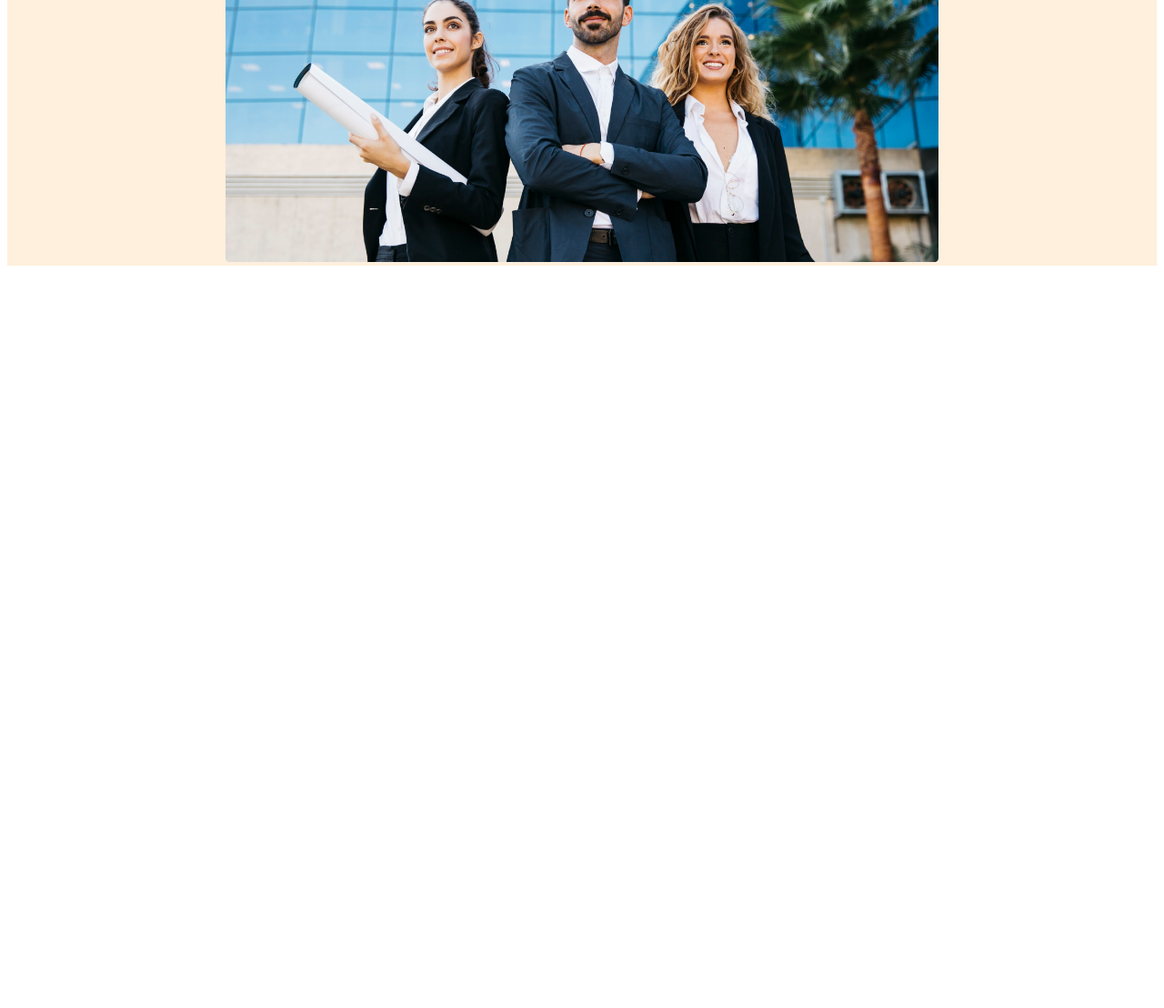
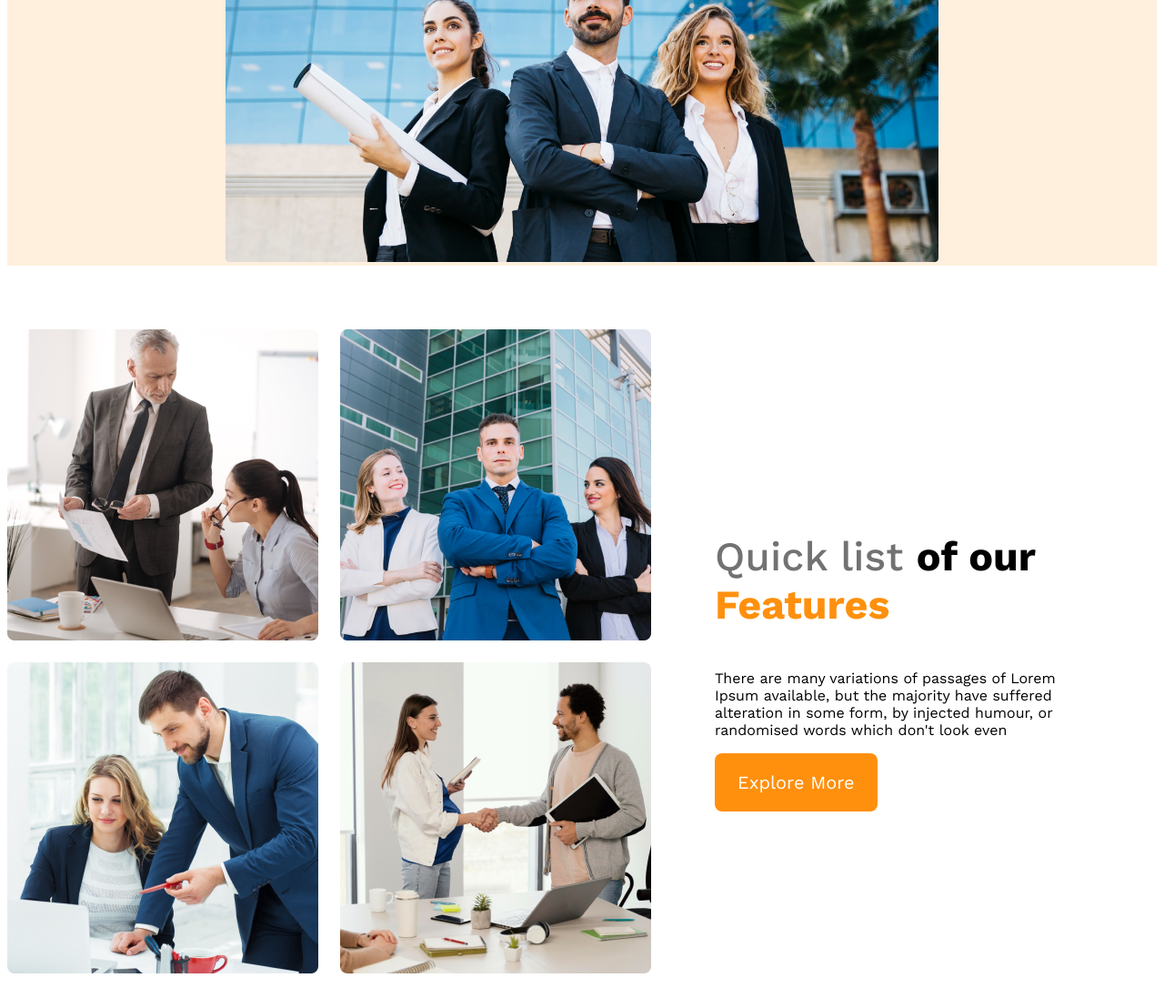
Before and after one commit to rayhan360/architecture-pages, a plain HTML site: page index.html in a window 1280 px wide. Shown: the part 619-1727 px from the top of the page at 91% size. Before the commit the page ends 919 px from the top, so only its background shows below. Drawn offline with nearby package versions, Linux system fonts and the light colour scheme.

Commit message:
teams section added

```diff
--- a/index.html
+++ b/index.html
@@ -22,7 +22,9 @@
         <div class="banner">
             <div class="banner-content">
                 <h1 class="banner-title">Brand New Group of Architects</h1>
-                <p class="banner-description">There are many variations of passages of Lorem Ipsum available, but the majority have suffered alteration in some form, by injected humour, or randomised words which don't look even</p>
+                <p class="banner-description">There are many variations of passages of Lorem Ipsum available, but the
+                    majority have suffered alteration in some form, by injected humour, or randomised words which don't
+                    look even</p>
                 <button class="btn-primary">Explore More</button>
             </div>
             <img src="images/banner.png" alt="">
@@ -30,7 +32,21 @@
     </header>
 
     <main>
-
+        <!-- teams section start -->
+        <div class="teams-container">
+            <div class="teams-img-container">
+                <img src="images/team1.png" alt="">
+                <img src="images/team2.png" alt="">
+                <img src="images/team3.png" alt="">
+                <img src="images/team4.png" alt="">
+            </div>
+            <div class="teams-content">
+                <h3 class="teams-title"><span class="quick-list">Quick list </span><span>of our </span><span
+                        class="text-features">Features</span></h3>
+                <p class="teams-description">There are many variations of passages of Lorem Ipsum available, but the majority have suffered alteration in some form, by injected humour, or randomised words which don't look even</p>
+                <button class="btn-primary">Explore More</button>
+            </div>
+        </div>
     </main>
 
     <footer>
--- a/styles/style.css
+++ b/styles/style.css
@@ -6,6 +6,8 @@
     font-family: 'Lato', sans-serif;
     font-family: 'Open Sans', sans-serif;
     font-family: 'Work Sans', sans-serif;
+    /* margin: 0;
+    padding: 0; */
 }
 
 .btn-primary {
@@ -75,6 +77,41 @@ nav li a {
     color: #727272;
 }
 
+main{
+    max-width: 1440px;
+    margin: 70px auto;
+}
+
+/* main styles */
+.teams-container{
+    display: flex;
+    align-items: center;
+}
+
+.teams-img-container{
+    display: grid;
+    grid-template-columns: repeat(2, 1fr);
+    gap: 1.5rem
+}
+
+.teams-content{
+    padding-left: 70px;
+    padding-right: 70px;
+}
+
+.teams-title{
+    font-size: 2.8rem;
+}
+
+.teams-title .quick-list{
+    font-weight: 500;
+    color: #727272;
+}
+
+.teams-title .text-features{
+    color: #FF900E;
+    font-weight: 700;
+}
 
 /* responsive media queries */
 /* mobile device */
```
